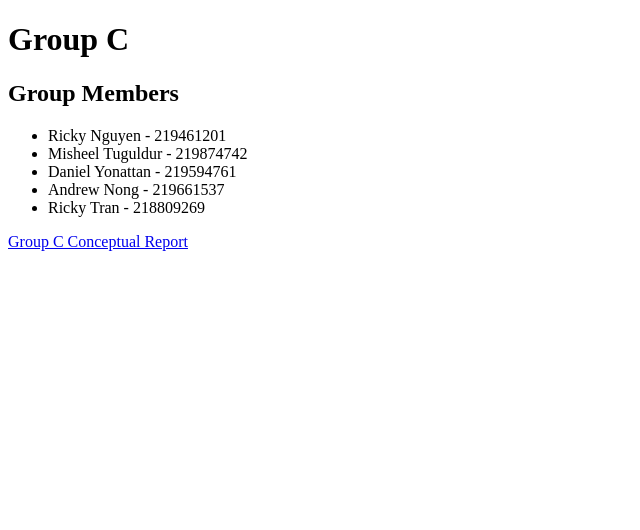
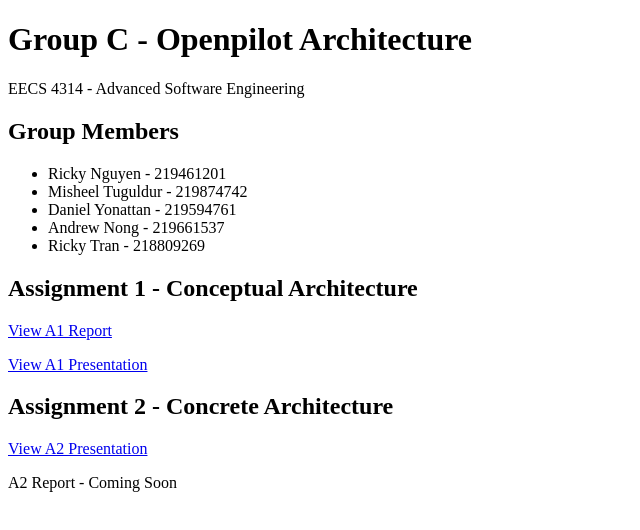
Before and after one commit to rickyngyn/groupC-website, a plain HTML site: page index.html in a window 1280 px wide. Shown: the whole page, without its empty margins (0-640 px from the left). Drawn offline with Linux system fonts and the light colour scheme.

Commit message:
Add assignment sections and update links in index.html
Updated the HTML structure to include new assignment sections and links.

```diff
--- a/index.html
+++ b/index.html
@@ -1,8 +1,14 @@
+
 <!DOCTYPE html>
-<html>
+<html lang="en">
+<head>
+  <meta charset="UTF-8">
+  <title>Group C - Openpilot Architecture</title>
+</head>
 <body>
+  <h1>Group C - Openpilot Architecture</h1>
+  <p>EECS 4314 - Advanced Software Engineering</p>
 
-  <h1>Group C</h1>
   <h2>Group Members</h2>
   <ul>
     <li>Ricky Nguyen - 219461201</li>
@@ -11,6 +17,26 @@
     <li>Andrew Nong - 219661537</li>
     <li>Ricky Tran - 218809269</li>
   </ul>
-  <a href="content/Group C_ Conceptual Architecture Report_ OpenPilot.pdf" target="_blank" rel="noopener">Group C Conceptual Report</a>
+
+  <h2>Assignment 1 - Conceptual Architecture</h2>
+  <p>
+    <a href="content/Group%20C_%20Conceptual%20Architecture%20Report_%20OpenPilot.pdf">
+      View A1 Report
+    </a>
+  </p>
+  <p>
+    <a href="content/OpenPilot%20Conceptual%20Architecture%20Presentation_%20Group%20C.pdf">
+      View A1 Presentation
+    </a>
+  </p>
+
+  <h2>Assignment 2 - Concrete Architecture</h2>
+  <p>
+    <a href="content/Project2_ConcreteArchitecture_Presentation.pdf">
+      View A2 Presentation
+    </a>
+  </p>
+  <p>A2 Report - Coming Soon</p>
+
 </body>
 </html>
```
